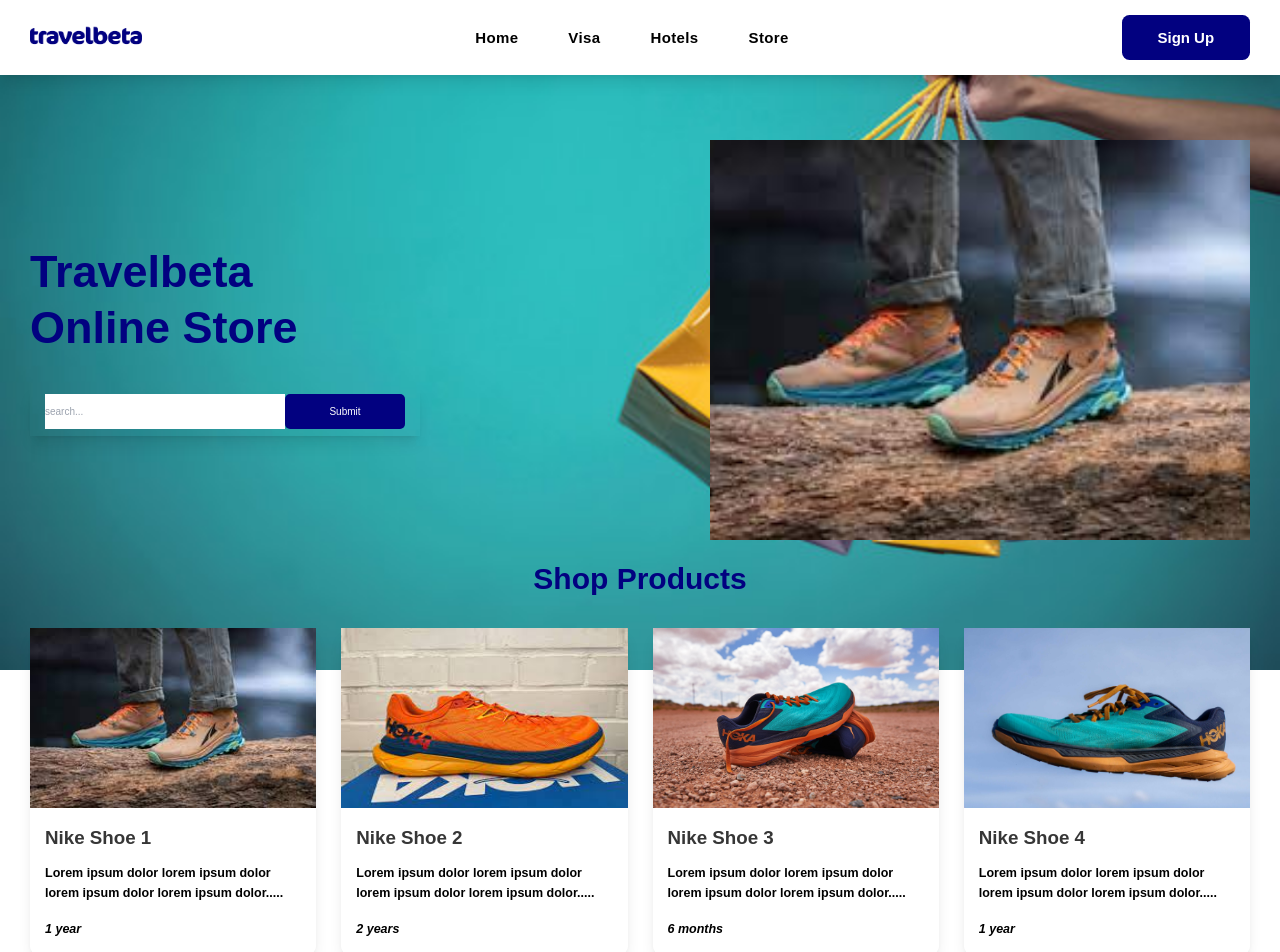
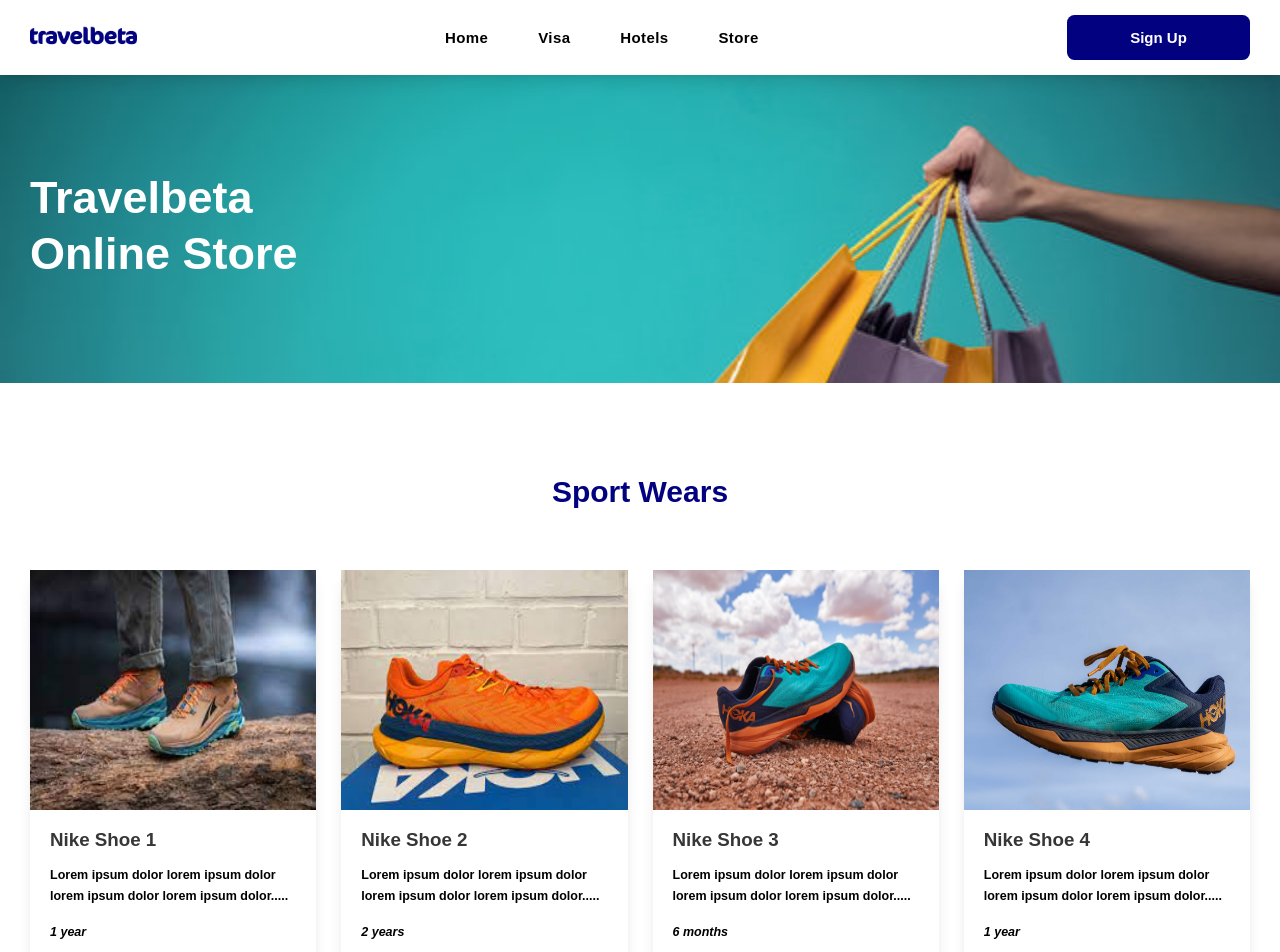
Before and after one commit to gabbytb/tbstore, a React (Create React App) app: page / in a window 1280 px wide. Shown: the top 952 px of the page. Built offline with nearby package versions, Linux system fonts and the light colour scheme.

Commit message:
Initial Commit to Repo

```diff
--- a/public/css/style.css
+++ b/public/css/style.css
@@ -592,7 +592,7 @@
 }
 
 .product--details .product-img-wrap {
-  height: 18rem;
+  height: 24rem;
 }
 
 .product--details img {
@@ -601,7 +601,10 @@
 }
 
 .product-info-wrap {
-  padding: 1.5rem;
+  padding-left: 2rem;
+  padding-right: 2rem;
+  padding-top: 1.5rem;
+  padding-bottom: 4rem;
 }
 
 .product-info-wrap h4 {
@@ -623,7 +626,8 @@
   font-size: 4.5rem;
   line-height: 1.25;
   font-weight: 900;
-  color: var(--root-primary-color);
+  --tw-text-opacity: 1;
+  color: rgb(255 255 255 / var(--tw-text-opacity));
 }
 
 /* .hero--top div:last-of-type {
@@ -650,19 +654,25 @@
 
 .section-1-hero {
   background-image: url('/src/assets/images/storefront.jpg');
-  background-size: contain;
-  background-position: 0rem -5rem;
+  background-size: 100%;
+  background-position: 0 5rem;
   background-repeat: no-repeat;
   padding-left: 3rem;
   padding-right: 3rem;
   padding-top: 14rem;
 }
 
-/* .section-1-hero .section-1-hero--container {
-      @apply
+.section-1-hero .section-1-hero--container {
+  display: flex;
+  flex-direction: column;
+  padding-top: 3rem;
+  padding-bottom: 10rem;
+}
 
-      ;
-    } */
+.section-2-product-slide {
+  padding-left: 3rem;
+  padding-right: 3rem;
+}
 
 .fixed {
   position: fixed;
@@ -678,14 +688,6 @@
 
 .z-50 {
   z-index: 50;
-}
-
-.mb-12 {
-  margin-bottom: 3rem;
-}
-
-.mt-8 {
-  margin-top: 2rem;
 }
 
 .flex {
@@ -721,8 +723,8 @@
   width: 12rem;
 }
 
-.w-64 {
-  width: 16rem;
+.w-96 {
+  width: 24rem;
 }
 
 .w-full {
@@ -731,11 +733,6 @@
 
 .min-w-96 {
   min-width: 24rem;
-}
-
-.min-w-max {
-  min-width: -webkit-max-content;
-  min-width: max-content;
 }
 
 .grid-cols-1 {
@@ -848,6 +845,14 @@
   padding-bottom: 1.5rem;
 }
 
+.pb-24 {
+  padding-bottom: 6rem;
+}
+
+.pt-36 {
+  padding-top: 9rem;
+}
+
 .text-center {
   text-align: center;
 }
@@ -876,7 +881,7 @@
   box-shadow: var(--tw-ring-offset-shadow, 0 0 #0000), var(--tw-ring-shadow, 0 0 #0000), var(--tw-shadow);
 }
 
-@media (min-width: 640px) {
+@media (min-width: 764px) {
   .sm\:grid-cols-2 {
     grid-template-columns: repeat(2, minmax(0, 1fr));
   }
@@ -891,8 +896,8 @@
     width: 54rem;
   }
 
-  .lg\:basis-1\/4 {
-    flex-basis: 25%;
+  .lg\:basis-2\/4 {
+    flex-basis: 50%;
   }
 
   .lg\:grid-cols-4 {
--- a/src/components/HomeBody.jsx
+++ b/src/components/HomeBody.jsx
@@ -1,4 +1,4 @@
-import { Hero } from "../sections";
+import { Hero, ProductShowcase } from "../sections";
 
 
 
@@ -7,6 +7,7 @@
   return (
     <>
       <Hero />
+      <ProductShowcase />
     </>
   )
 }
--- a/src/components/Nav.jsx
+++ b/src/components/Nav.jsx
@@ -26,11 +26,11 @@
                 </ul>
 
 
-                <div className="w-64 min-w-max">
+                <div className="w-96 text-center flex">
                     <ButtonLinkComponent
                         btnURI="https://travelbeta.com/auth/signup"
                         btnText="sign up"
-                        btnProps="flex justify-center text-2xl capitalize bg-skin-dark-blue text-white font-semibold px-6 py-5 rounded-xl"
+                        btnProps="w-full text-2xl capitalize bg-skin-dark-blue text-white font-semibold px-6 py-5 rounded-xl"
                     />
                 </div>
             </nav>
--- a/src/components/ShoeItemsCard.jsx
+++ b/src/components/ShoeItemsCard.jsx
@@ -1,8 +1,4 @@
 import { Link } from "react-router-dom";
-
-
-
-
 
 
 const ShoeItemsCard = ({ activeImage, exactItem, changeActiveImage }) => {
--- a/src/constants/index.js
+++ b/src/constants/index.js
@@ -2,8 +2,6 @@
     shoe1, shoe2, shoe3, shoe4,
     hat1, hat2, hat3, hat4,
 } from "../assets/images";
-
-
 
 
 
--- a/src/index.css
+++ b/src/index.css
@@ -58,7 +58,7 @@
 
     .product--details .product-img-wrap {
       @apply
-        h-72
+        h-96
       ;
     }
 
@@ -70,7 +70,9 @@
 
     .product-info-wrap {
       @apply
-        p-6
+        pt-6
+        pb-16
+        px-8
       ;
     }
 
@@ -98,7 +100,8 @@
       @apply
         text-7xl/tight
         font-black
-        text-skin-dark-blue
+        /* text-skin-dark-blue */
+        text-white
       ;
     }
 
@@ -131,18 +134,25 @@
       @apply
         bg-hero
         bg-no-repeat
-        bg-s-axis
-        /* bg-100% */
-        bg-contain
+        bg-d-axis
+        bg-100%
         px-12
         pt-56
       ;
     }
 
-    /* .section-1-hero .section-1-hero--container {
+    .section-1-hero .section-1-hero--container {
       @apply
+        flex
+        flex-col
+        pt-12
+        pb-40
+      ;
+    }
 
+    .section-2-product-slide {
+      @apply
+        px-12
       ;
-    } */
-
+    }
 }
--- a/src/sections/Hero.jsx
+++ b/src/sections/Hero.jsx
@@ -1,11 +1,4 @@
-import { useEffect, useState } from "react";
-import {
-    storeItemsOne,
-    storeItemsTwo,
-} from "../constants";
-import { ButtonComponent, ShoeItemsCard, } from "../components";
-import { shoe1 } from "../assets/images";
-
+// import { ButtonComponent, } from "../components";
 
 
 
@@ -14,86 +7,27 @@
 
 const Hero = () => {
 
-
-    const [activeImage, setActiveImage] = useState(shoe1);
-
-
-    const [itemName, setItemName] = useState('');
-    console.log("Input Entered for Item Name: ", itemName);
-
-
-    useEffect(() => {
-        function changeActiveImage() {
-            setActiveImage(activeImage);
-        };
-        changeActiveImage();
-    }, [activeImage]);
-
-
-
-
     return (
         <section className='section-1-hero w-full h-full'>
             <div className='section-1-hero--container'>
                 <div className="flex flex-row justify-between items-start lg:items-center hero--top">
-                    <div className="w-140 lg:basis-1/4 space-y-12">
+                    <div className="w-140 lg:basis-2/4 space-y-12">
                         <h1>Travelbeta <br />Online Store</h1>
 
-                        <form className="flex justify-between shadow-lg px-6 py-3">
-                            <input className="min-w-96" type="text" placeholder="search..." name="itemName" onChange={(e) => setItemName(e.target.value)}/>
+                        {/* <form className="flex justify-between shadow-lg px-6 py-3">
+                            <input className="min-w-96" type="text" placeholder="search..." name="itemName" />
+                            onChange={(e) => setItemName(e.target.value)}
                             <ButtonComponent
                                 btnType="submit"
                                 btnProps="capitalize rounded-lg py-4 px-8 w-48"
                                 btnText="submit"sss
                             />
-                        </form>
+                        </form> */}
                     </div>
 
-                    <div className="w-full lg:w-154 h-140 hidden lg:inline-flex">
+                    {/* <div className="w-full lg:w-154 h-140 hidden lg:inline-flex">
                         <img src={activeImage} alt="bg_img" />
-                    </div>
-                </div>
-
-
-
-                <div className="hero--bottom">
-                    <div className='mt-8 mb-12 text-center hero--title'>
-                        <h1>Shop Products </h1>
-                    </div>
-
-                    <div className='grid grid-rows-3 gap-16 rid-flow-col min-h-max'>
-                        <div className="grid grid-cols-1 sm:grid-cols-2 lg:grid-cols-4 gap-x-10 gap-y-16">
-                            {
-                                storeItemsOne.map((item) => {
-                                    return (
-                                        <div key={item.productDescription}>
-                                            <ShoeItemsCard
-                                                exactItem={item}
-                                                activeImage={activeImage}
-                                                changeActiveImage={(item) => setActiveImage(item)}
-                                            />
-                                        </div>
-                                    );
-                                })
-                            }
-                        </div>
-
-                        <div className="grid grid-cols-1 sm:grid-cols-2 lg:grid-cols-4 gap-x-10 gap-y-16">
-                            {
-                                storeItemsTwo.map((item) => {
-                                    return (
-                                        <div key={item.productDescription}>
-                                            <ShoeItemsCard
-                                                exactItem={item}
-                                                activeImage={activeImage}
-                                                changeActiveImage={(item) => setActiveImage(item)}
-                                            />
-                                        </div>
-                                    );
-                                })
-                            }
-                        </div>
-                    </div>
+                    </div> */}
                 </div>
             </div>
         </section>
--- /dev/null
+++ b/src/sections/ProductShowcase.jsx
@@ -0,0 +1,76 @@
+import { useEffect, useState } from "react";
+import { shoe1 } from "../assets/images";
+import {
+    storeItemsOne,
+    storeItemsTwo,
+} from "../constants";
+import { ShoeItemsCard, } from "../components";
+
+
+
+
+const ProductShowcase = () => {
+
+    const [activeImage, setActiveImage] = useState(shoe1);
+
+
+    const [itemName, setItemName] = useState('');
+    console.log("Input Entered for Item Name: ", itemName);
+
+
+    useEffect(() => {
+        function changeActiveImage() {
+            setActiveImage(activeImage);
+        };
+        changeActiveImage();
+    }, [activeImage]);
+
+
+    return (
+        <section className='section-2-product-slide w-full h-full'>
+            <div className='section-2-product-slide--container'>
+                <div className="hero--bottom">
+                    <div className='pt-36 pb-24 text-center hero--title'>
+                        <h1>Sport Wears </h1>
+                    </div>
+
+                    <div className='grid grid-rows-3 gap-16  min-h-max'>
+                        <div className="grid grid-cols-1 sm:grid-cols-2 lg:grid-cols-4 gap-x-10 gap-y-16">
+                            {
+                                storeItemsOne.map((item) => {
+                                    return (
+                                        <div key={item.productDescription}>
+                                            <ShoeItemsCard
+                                                exactItem={item}
+                                                activeImage={activeImage}
+                                                changeActiveImage={(item) => setActiveImage(item)}
+                                            />
+                                        </div>
+                                    );
+                                })
+                            }
+                        </div>
+
+                        <div className="grid grid-cols-1 sm:grid-cols-2 lg:grid-cols-4 gap-x-10 gap-y-16">
+                            {
+                                storeItemsTwo.map((item) => {
+                                    return (
+                                        <div key={item.productDescription}>
+                                            <ShoeItemsCard
+                                                exactItem={item}
+                                                activeImage={activeImage}
+                                                changeActiveImage={(item) => setActiveImage(item)}
+                                            />
+                                        </div>
+                                    );
+                                })
+                            }
+                        </div>
+                    </div>
+                </div>
+            </div>
+        </section>
+    );
+}
+
+export default ProductShowcase
--- a/src/sections/index.js
+++ b/src/sections/index.js
@@ -1,8 +1,10 @@
 import Hero from "./Hero";
+import ProductShowcase from "./ProductShowcase";
 import ProductDescription from "./ProductDescription";
 
 
 export {
     Hero,
+    ProductShowcase,
     ProductDescription,
 }
--- a/tailwind.config.js
+++ b/tailwind.config.js
@@ -15,12 +15,13 @@
         'hero': "url('/src/assets/images/storefront.jpg')",
       },
       backgroundPosition: {
-        's-axis': '0rem -5rem',
+        'd-axis': '0 5rem',
       },
       backgroundSize: {
         '100%': '100%',
       },
       height: {
+        // '124': '24rem',
         '140': '40rem',
       },
       textColor: {
@@ -34,7 +35,7 @@
       }
     },
     screens: {
-      'sm': '640px',
+      'sm': '764px',
       'lg': '1024px',
     },
   },
```
Also changed, not shown: src/components/Footer.jsx (+12 -1 lines).
